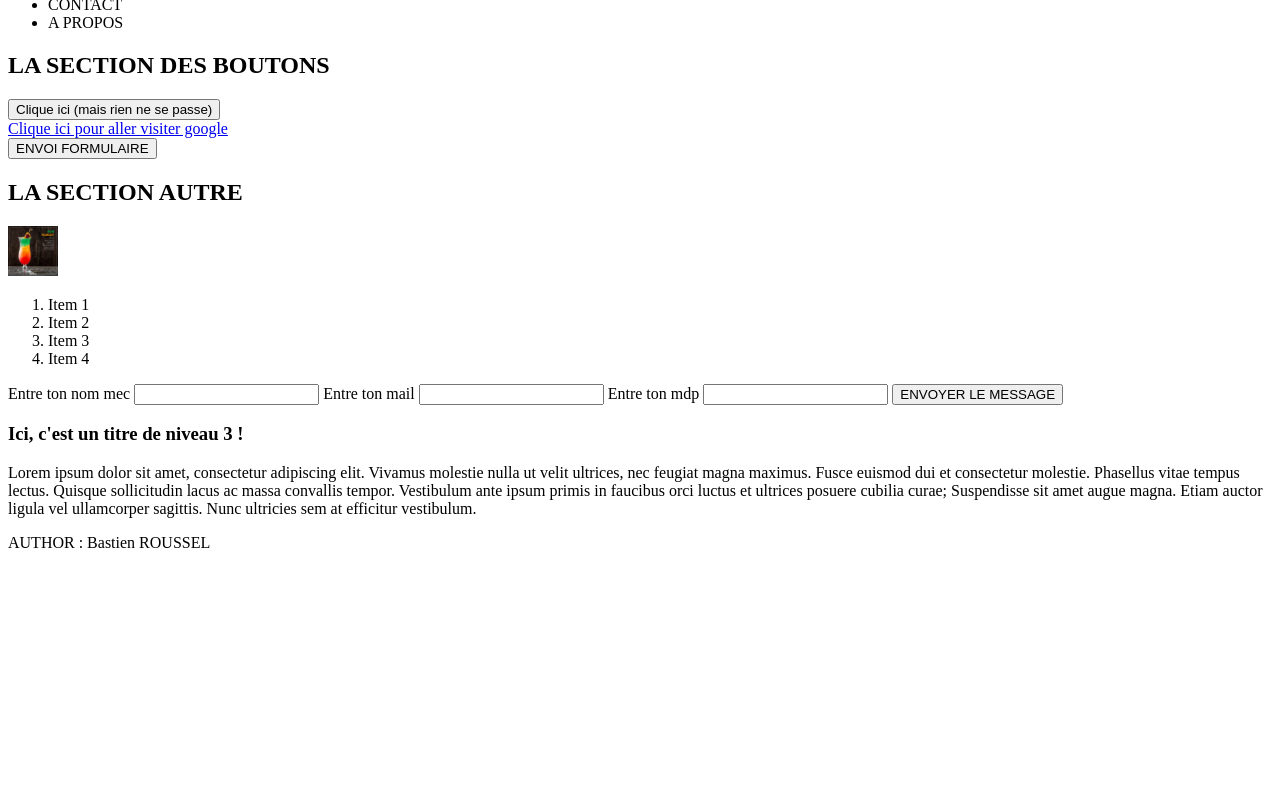
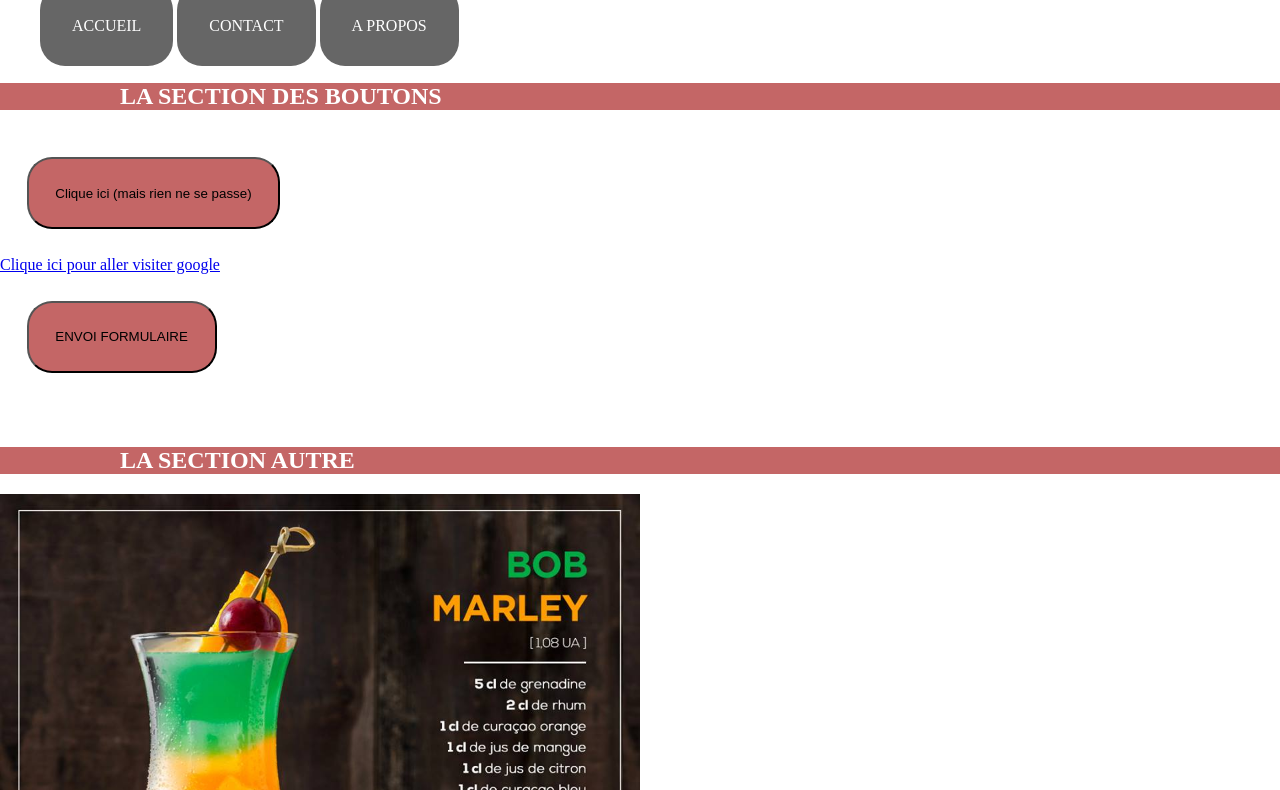
Before and after one commit to bastien-roussel/GRP-E-TD, a plain HTML site: page cours.html in a window 1280 px wide. Shown: the part 102-892 px from the top of the page. Before the commit the page ends 800 px from the top, so only its background shows below. Drawn offline with Linux system fonts and the light colour scheme.

Commit message:
ajout premier CSS

```diff
--- a/cours.html
+++ b/cours.html
@@ -6,18 +6,19 @@
     <title>Mon super site Groupe E</title>
     <meta charset="utf-8">
     <meta name="description" content="Ma belle decription pour Google">
+    <link rel="stylesheet" href="css/styles.css" />
 </head>
 
 
 <body>
     <!-- HEADER -->
     <header>
-        <h1>Mon super site Groupe E</h1>
+        <h1 id="titre">Mon super site Groupe E</h1>
         <nav>
-            <ul>
-                <li>ACCUEIL</li>
-                <li>CONTACT</li>
-                <li>A PROPOS</li>
+            <ul class="mon-menu">
+                <li class="item">ACCUEIL</li>
+                <li class="item">CONTACT</li>
+                <li class="item">A PROPOS</li>
             </ul>
         </nav>
     </header>
@@ -44,10 +45,10 @@
         <h2> LA SECTION AUTRE</h2>
 
         <!-- UNE IMAGE-->
-        <img alt="UN MAGNIFIQUE COCKTAIL" src="assets/imgs/cocktail_BobMarley.jpg" width="50" />
+        <img alt="UN MAGNIFIQUE COCKTAIL" src="assets/imgs/cocktail_BobMarley.jpg" class="ma-belle-image" />
 
         <!-- UNE LISTE ORDONNÉE -->
-        <ol>
+        <ol class="ma-liste-desordonnee">
             <li>Item 1</li>
             <li>Item 2</li>
             <li>Item 3</li>
@@ -55,7 +56,7 @@
         </ol>
 
         <!-- un formulaire de contact-->
-        <form action="mailto:bastien.roussel.pro@gmail.com" method="get">
+        <form class="mon-form" action="mailto:bastien.roussel.pro@gmail.com" method="get">
             <label>Entre ton nom mec</label>
             <input type="text" required>
 
@@ -82,7 +83,7 @@
 
 
 
-    <footer>
+    <footer class="footer">
         <p>AUTHOR : Bastien ROUSSEL</p>
     </footer>
 
--- /dev/null
+++ b/css/styles.css
@@ -0,0 +1,73 @@
+body {
+    padding: 0;
+    margin: 0;
+}
+
+#titre {
+    font-size: 3em;
+    color: #c46666;
+}
+
+.item {
+    display: inline;
+    background-color: #666666;
+    color: #FFFFFF;
+    border-radius: 25px;
+    padding: 2em;
+    margin-top: 3em;
+}
+
+.item:hover {
+    background-color: burlywood;
+    color: #000000;
+}
+
+h2 {
+    margin-top: 2em;
+    background-color: #c46666;
+    color: #FFFFFF;
+    padding-left: 5em;
+}
+
+h3 {
+    color: blue;
+    font-style: italic;
+    font-family: Verdana, Geneva, Tahoma, sans-serif;
+}
+
+article,
+.mon-form,
+.ma-liste-desordonnee {
+    background-color: #E5E5E5;
+    margin: 4em;
+    text-align: justify;
+    padding: 2em;
+}
+
+button {
+    border-radius: 25px;
+    padding: 2em;
+    background-color: #c46666;
+    margin: 2em;
+}
+
+button:hover {
+    background-color: blue;
+}
+
+.footer {
+    background-color: grey;
+    bottom: 0;
+    left: 0;
+    margin: 0;
+    padding: 2em;
+    text-align: center;
+    font-family: Verdana, Geneva, Tahoma, sans-serif;
+    font-size: 0.7em;
+    font-weight: bold;
+    color: #FFFFFF;
+}
+
+.ma-belle-image {
+    width: 50%;
+}
```
